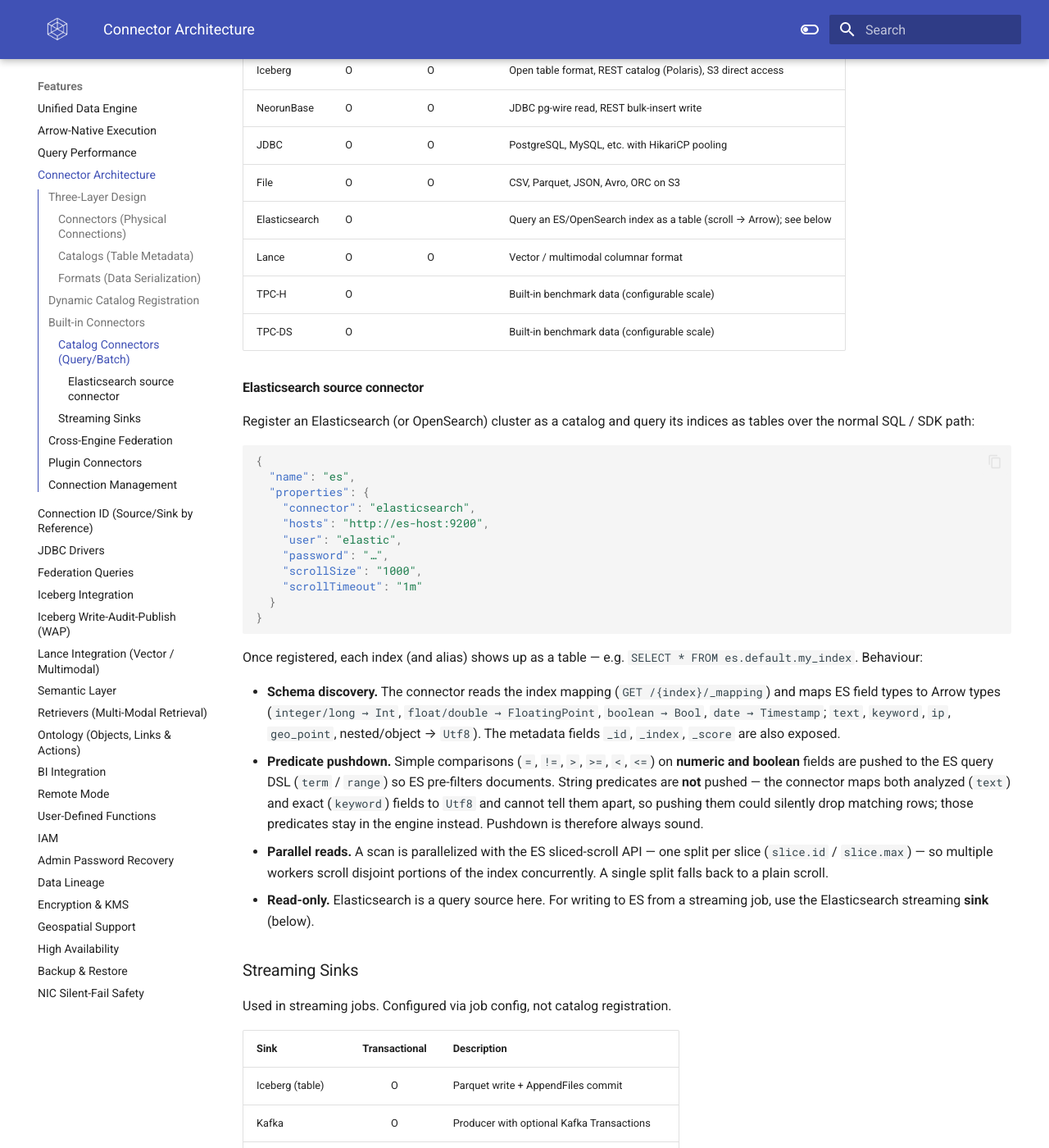
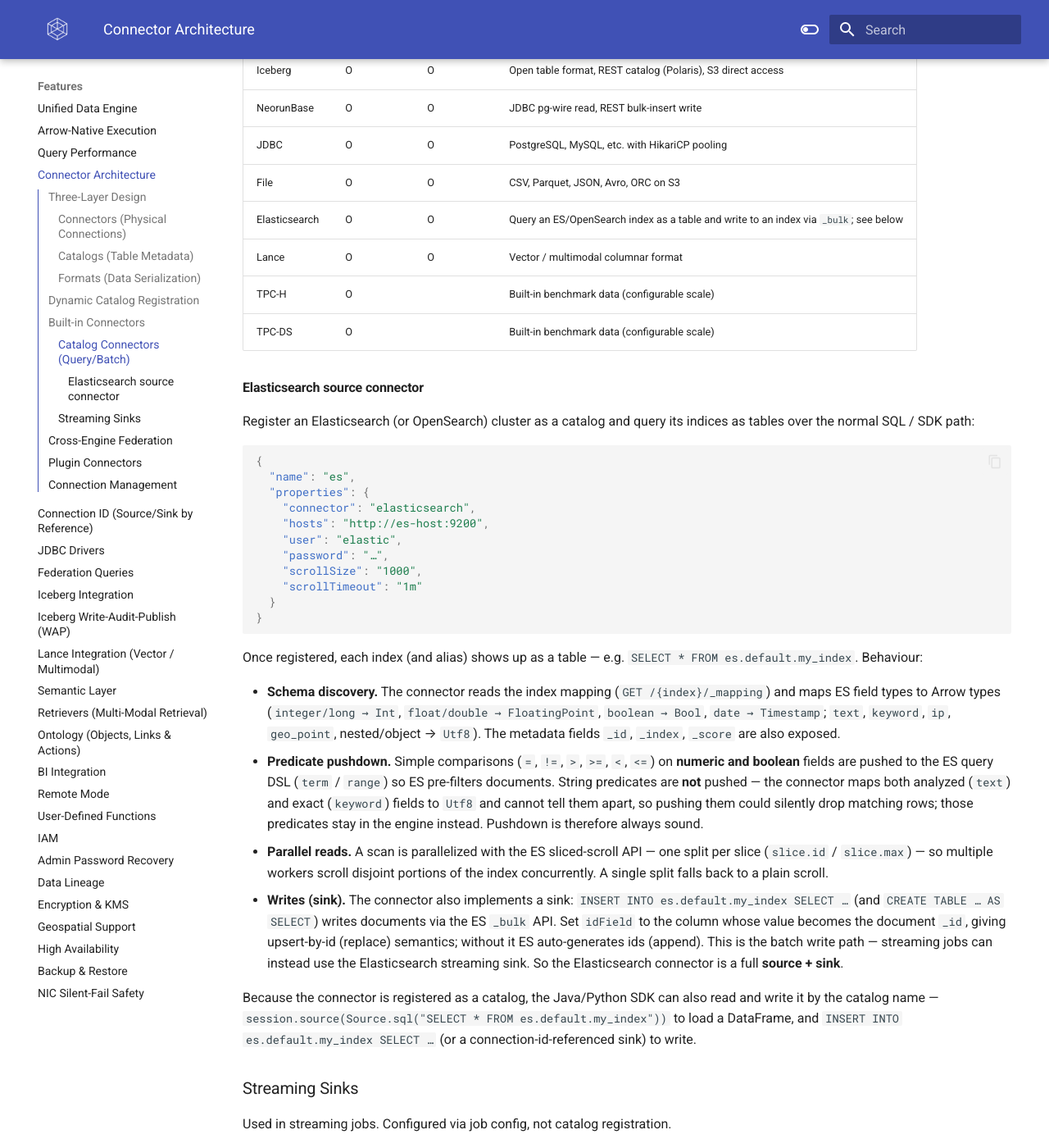
Before and after one commit to cloudcheflabs/ontul-docs, an MkDocs documentation site: the page built from docs/features/connector-architecture.md, in a window 1280 px wide and 1400 px high, scrolled down 2018 px. Shown: the whole window at 82% size. Built offline with MkDocs 1.6.1 and Material for MkDocs 9.7.7, drawn with Linux system fonts in a browser that asks for light colours; the version menu is left out.

Commit message:
docs(connector): Elasticsearch is now a full source + sink
Reads (index-as-table) and writes (INSERT/CTAS via _bulk, upsert-by-id when
idField is set); document SDK access by catalog name for both load and sink.

Co-Authored-By: Claude Opus 4.8 (1M context) <noreply@anthropic.com>

```diff
--- a/docs/features/connector-architecture.md
+++ b/docs/features/connector-architecture.md
@@ -81,7 +81,7 @@ Registered via `POST /admin/catalogs`. Used in SQL queries and batch pipelines.
 | NeorunBase | O | O | JDBC pg-wire read, REST bulk-insert write |
 | JDBC | O | O | PostgreSQL, MySQL, etc. with HikariCP pooling |
 | File | O | O | CSV, Parquet, JSON, Avro, ORC on S3 |
-| Elasticsearch | O | | Query an ES/OpenSearch index as a table (scroll → Arrow); see below |
+| Elasticsearch | O | O | Query an ES/OpenSearch index as a table and write to an index via `_bulk`; see below |
 | Lance | O | O | Vector / multimodal columnar format |
 | TPC-H | O | | Built-in benchmark data (configurable scale) |
 | TPC-DS | O | | Built-in benchmark data (configurable scale) |
@@ -109,7 +109,9 @@ Once registered, each index (and alias) shows up as a table — e.g. `SELECT * F
 - **Schema discovery.** The connector reads the index mapping (`GET /{index}/_mapping`) and maps ES field types to Arrow types (`integer/long → Int`, `float/double → FloatingPoint`, `boolean → Bool`, `date → Timestamp`; `text`, `keyword`, `ip`, `geo_point`, nested/object → `Utf8`). The metadata fields `_id`, `_index`, `_score` are also exposed.
 - **Predicate pushdown.** Simple comparisons (`=`, `!=`, `>`, `>=`, `<`, `<=`) on **numeric and boolean** fields are pushed to the ES query DSL (`term` / `range`) so ES pre-filters documents. String predicates are **not** pushed — the connector maps both analyzed (`text`) and exact (`keyword`) fields to `Utf8` and cannot tell them apart, so pushing them could silently drop matching rows; those predicates stay in the engine instead. Pushdown is therefore always sound.
 - **Parallel reads.** A scan is parallelized with the ES sliced-scroll API — one split per slice (`slice.id` / `slice.max`) — so multiple workers scroll disjoint portions of the index concurrently. A single split falls back to a plain scroll.
-- **Read-only.** Elasticsearch is a query source here. For writing to ES from a streaming job, use the Elasticsearch streaming **sink** (below).
+- **Writes (sink).** The connector also implements a sink: `INSERT INTO es.default.my_index SELECT …` (and `CREATE TABLE … AS SELECT`) writes documents via the ES `_bulk` API. Set `idField` to the column whose value becomes the document `_id`, giving upsert-by-id (replace) semantics; without it ES auto-generates ids (append). This is the batch write path — streaming jobs can instead use the Elasticsearch streaming sink. So the Elasticsearch connector is a full **source + sink**.
+
+Because the connector is registered as a catalog, the Java/Python SDK can also read and write it by the catalog name — `session.source(Source.sql("SELECT * FROM es.default.my_index"))` to load a DataFrame, and `INSERT INTO es.default.my_index SELECT …` (or a connection-id-referenced sink) to write.
 
 ### Streaming Sinks
 
```
